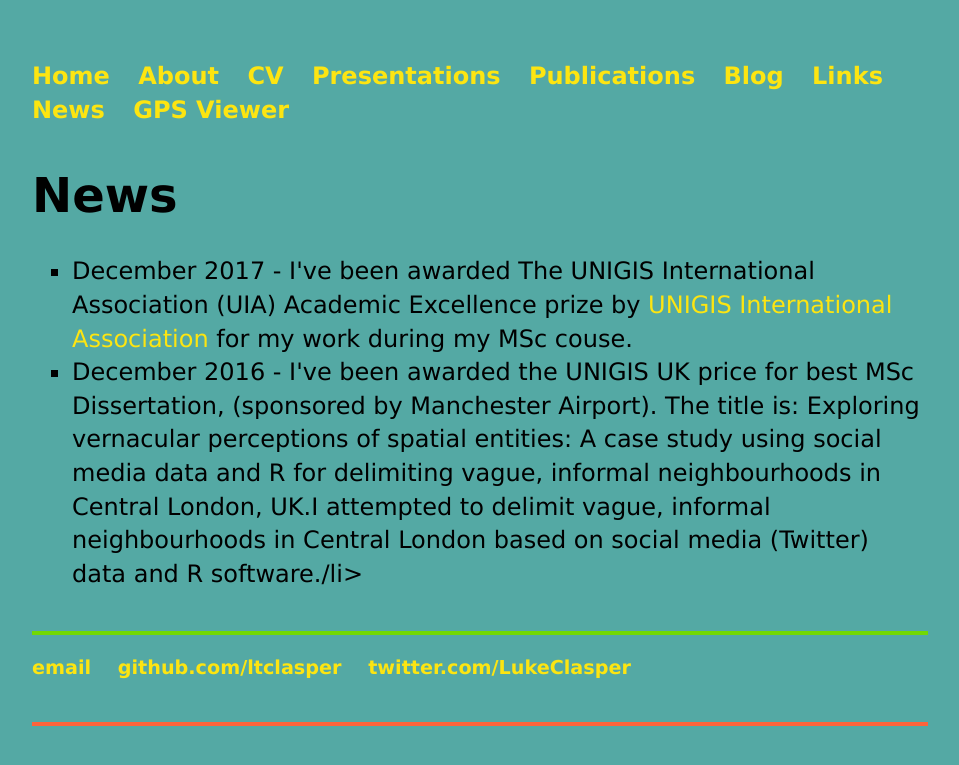
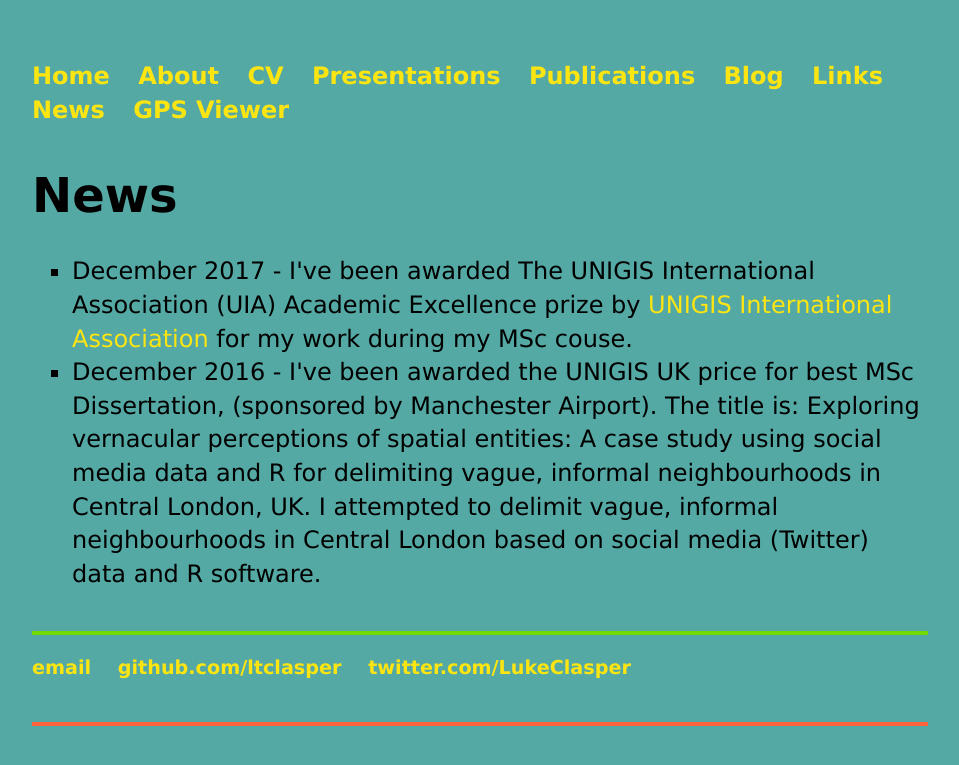
Before and after one commit to ltclasper/ltclasper.github.io, a Jekyll site: the page built from news/index.html, in a window 1280 px wide. Shown: the top 765 px of the page, without its empty margins (160-1119 px from the left). Built offline with Jekyll 4.4.1, drawn with Linux system fonts in a browser that asks for light colours.

```diff
--- a/news/index.html
+++ b/news/index.html
@@ -7,7 +7,7 @@ title: News
 	<h2></h2>
 	<p><ul style="list-style-type:square">
     <li>December 2017 - I've been awarded The UNIGIS International Association (UIA) Academic Excellence prize by <a href="https://unigis.net/theses/winners-uia-academic-excellence-prize/">UNIGIS International Association</a> for my work during my MSc couse.</li>
-    <li>December 2016 - I've been awarded the UNIGIS UK price for best MSc Dissertation, (sponsored by Manchester Airport). The title is: Exploring vernacular perceptions of spatial entities: A case study using social media data and R for delimiting vague, informal neighbourhoods in Central London, UK.I attempted to delimit vague, informal neighbourhoods in Central London based on social media (Twitter) data and R software./li>
+    <li>December 2016 - I've been awarded the UNIGIS UK price for best MSc Dissertation, (sponsored by Manchester Airport). The title is: Exploring vernacular perceptions of spatial entities: A case study using social media data and R for delimiting vague, informal neighbourhoods in Central London, UK. I attempted to delimit vague, informal neighbourhoods in Central London based on social media (Twitter) data and R software.</li>
   </ul>
 	</p>
 </div><!-- /.blurb -->
```
